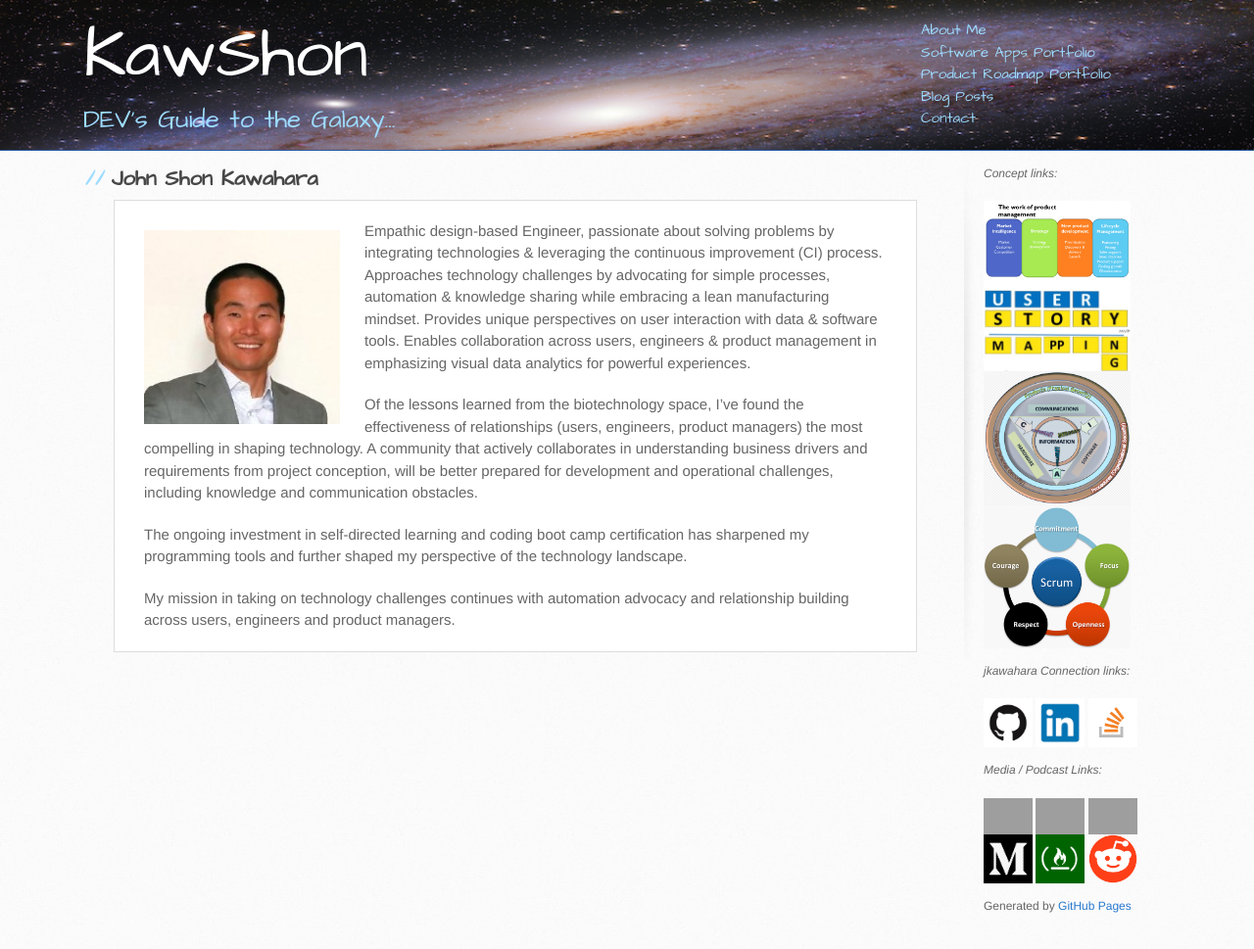
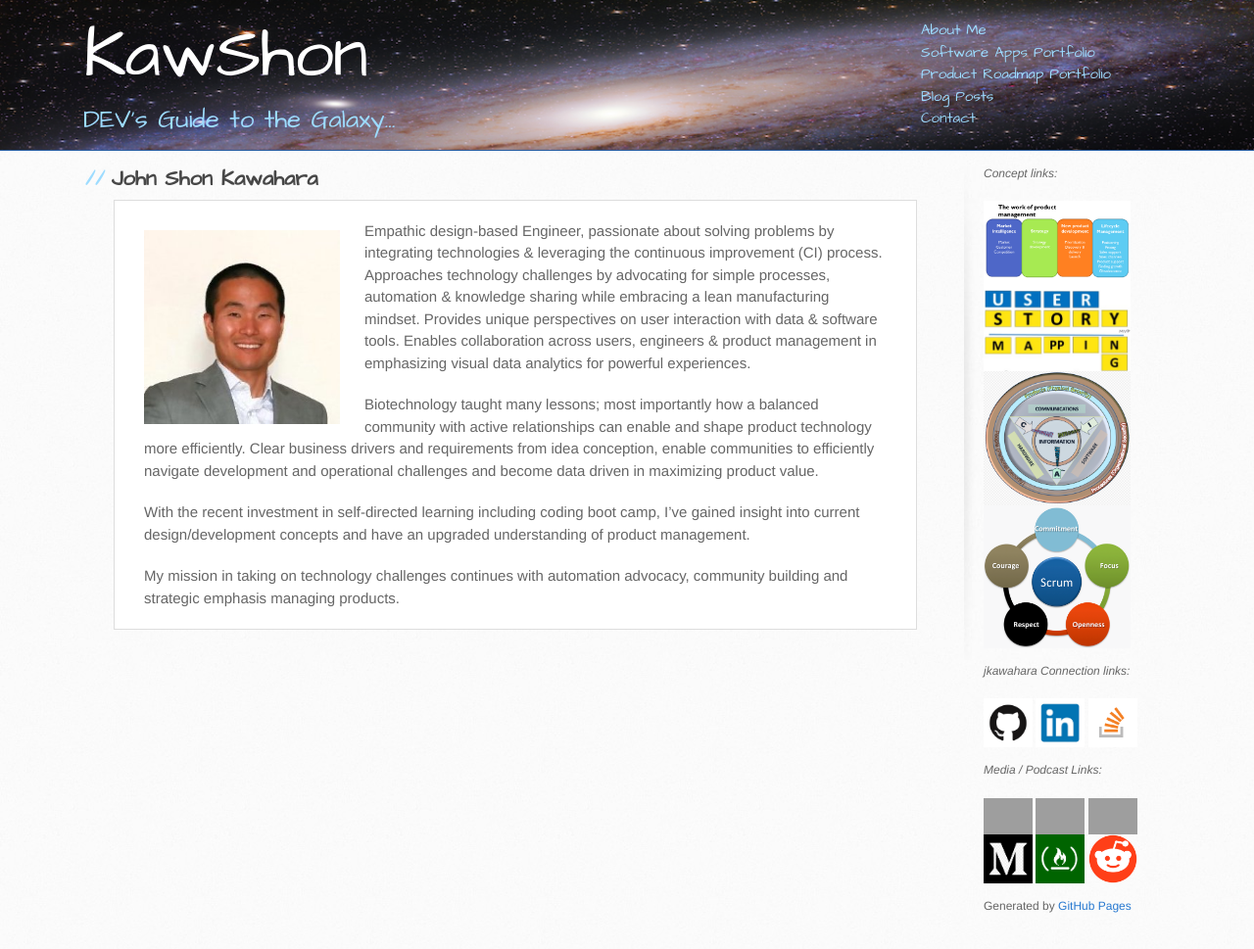
Before and after one commit to jkawahara/jkawahara.github.io, a Jekyll site: the page built from index.html, in a window 1280 px wide. Shown: the whole page at 98% size. Built offline with Jekyll 4.4.1, drawn with Linux system fonts in a browser that asks for light colours; nearby versions of some CDN libraries; grey boxes are pictures that could not be loaded.

Commit message:
Update About Me

```diff
--- a/index.html
+++ b/index.html
@@ -11,8 +11,8 @@ redirect_from:
   <img src="assets/images/jkawahara.jpg" class="auth-image" alt="John Kawahara">
 
   <p>Empathic design-based Engineer, passionate about solving problems by integrating technologies & leveraging the continuous improvement (CI) process. Approaches technology challenges by advocating for simple processes, automation & knowledge sharing while embracing a lean manufacturing mindset. Provides unique perspectives on user interaction with data & software tools. Enables collaboration across users, engineers & product management in emphasizing visual data analytics for powerful experiences.</p>
-  <p>Of the lessons learned from the biotechnology space, I’ve found the effectiveness of relationships (users, engineers, product managers) the most compelling in shaping technology. A community that actively collaborates in understanding business drivers and requirements from project conception, will be better prepared for development and operational challenges, including knowledge and communication obstacles.</p>
-  <p>The ongoing investment in self-directed learning and coding boot camp certification has sharpened my programming tools and further shaped my perspective of the technology landscape.</p>
-  <p>My mission in taking on technology challenges continues with automation advocacy and relationship building across users, engineers and product managers.</p>
+  <p>Biotechnology taught many lessons; most importantly how a balanced community with active relationships can enable and shape product technology more efficiently. Clear business drivers and requirements from idea conception, enable communities to efficiently navigate development and operational challenges and become data driven in maximizing product value.</p>
+  <p>With the recent investment in self-directed learning including coding boot camp, I’ve gained insight into current design/development concepts and have an upgraded understanding of product management.</p>
+  <p>My mission in taking on technology challenges continues with automation advocacy, community building and strategic emphasis managing products.</p>
 
 </section>
```
